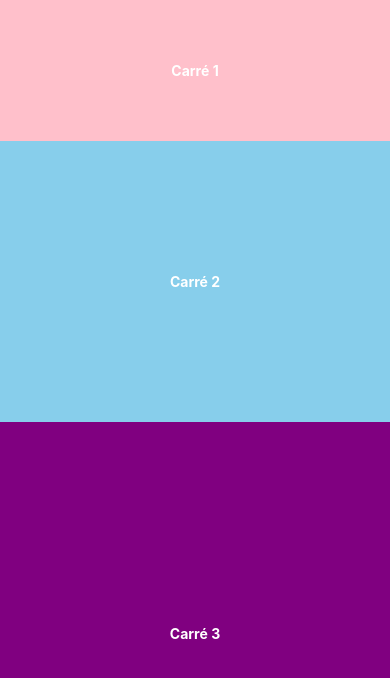
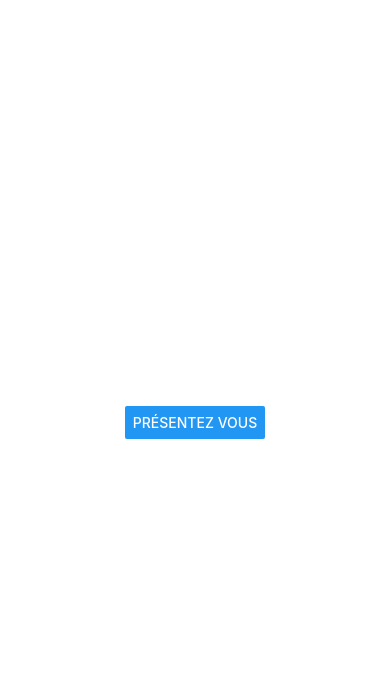
Before and after one commit to antigonePakloglou/labsReactNative, a React Native app in the folder labs/: screen / in a window 390 px wide. Shown: the top 678 px of the page. Built offline with nearby package versions, Linux system fonts and the light colour scheme.

Commit message:
lab02presentation01

```diff
--- a/labs/App.js
+++ b/labs/App.js
@@ -1,19 +1,26 @@
-import { StyleSheet, Text, View } from 'react-native';
+import { useState } from 'react';
+import { Button, StyleSheet, Text, View } from 'react-native';
 
 export default function App() {
+
+
+  const [cadreText, setCadreText] = useState(null);
+
+  const handleClick = () => {
+    setCadreText("Salut je m'appelle Antigone et je suis développeur !");
+
+  }
+
+  const renderCadre = cadreText && (
+    <View style={[styles.cadre]}>
+    <Text style={styles.text}>{cadreText}</Text>
+  </View>
+  )
+
   return (
     <View style={styles.container}>
-    <View style={styles.carreBlock}>
-      <View style={[styles.carre ,styles.carreOne]}>
-          <Text style={styles.carreText}>Carré 1</Text>
-      </View>
-      <View style={[styles.carre ,styles.carreTwo]}>
-        <Text style={styles.carreText}>Carré 2</Text>
-      </View>
-      <View style={[styles.carre ,styles.carreThree]}>
-        <Text style={styles.carreText}>Carré 3</Text>
-      </View>
-    </View>
+      <Button title='Présentez vous' onPress={handleClick}></Button>
+     {renderCadre}
     </View>
   );
 }
@@ -26,35 +33,21 @@ const styles = StyleSheet.create({
     //horizontal
     alignItems: 'center'
   },
-  carre: {
+  cadre: {
+    //pour positionner le text on applique sur le parent
+    backgroundColor: 'pink',
+    width: '80%',
+    height: 250,
+    borderRadius: 20,
+    alignItems: 'center',
     justifyContent: 'center',
-    alignItems: 'center'
+    paddingHorizontal: 20,
+    marginTop: 20
   },
-  carreBlock: {
-    //par defaut on est en affichage colone
-    flex: 1,
-    width: '100%',
-    justifyContent: 'space-evenly'
-  },
+  text: {
+    fontWeight: 'bold',
+    textAlign: 'center'
+  }
 
-  carreOne:{
-    flex: 1,
-    backgroundColor: 'pink'
-  },
-
-  carreTwo: {
-    flex: 2,
-    backgroundColor: 'skyblue'
-  },
-
-  carreThree: {
-    flex: 3,
-    backgroundColor: 'purple'
-  },
-
-  carreText: {
-    fontWeight: 'bold',
-    color: 'white'
-  },
 
 });
```
